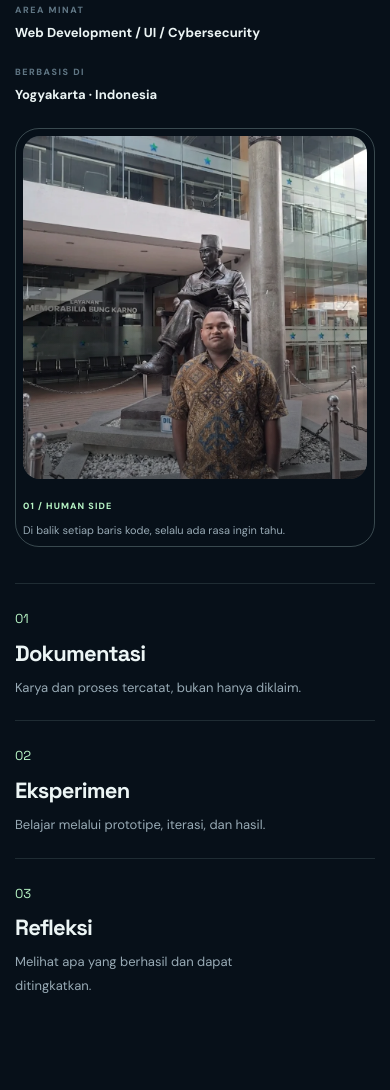
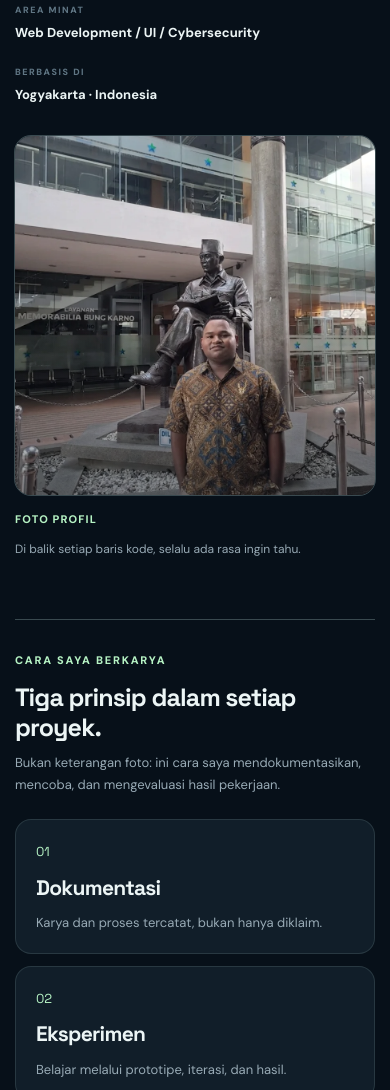
Before and after one commit to lamberthrumpaidus/Portfolio, a plain HTML site: page index.html in a window 390 px wide. Shown: the part 1547-2637 px from the top of the page. Drawn offline with Linux system fonts and the light colour scheme.

Commit message:
Add files via upload

```diff
--- a/assets/css/style.css
+++ b/assets/css/style.css
@@ -259,3 +259,31 @@ dialog{color:var(--text)}dialog::backdrop{background:rgba(2,9,12,.8);backdrop-fi
   .music-widget .music-playlist {flex-wrap: wrap;}
   .music-widget .music-playlist .track-btn {min-width: 0;}
 }
+
+
+/* Profil & prinsip kerja — jelas terpisah, fleksibel pada HP */
+.about .portrait-wrap{position:relative; isolation:isolate; overflow:visible;}
+.about .portrait-wrap::before{content:none !important;}
+.about .portrait-frame{border-radius:clamp(16px,3vw,24px); overflow:hidden; outline:1px solid var(--lineStrong); outline-offset:0; background:var(--surface);}
+.about .portrait-frame>img{display:block; width:100%; height:auto; object-fit:contain; object-position:center;}
+.about .portrait-wrap figcaption{margin-top:20px; display:flex; align-items:flex-start; justify-content:space-between; gap:12px 22px; flex-wrap:wrap;}
+.about .portrait-wrap figcaption .photo-num{font-size:11px; color:var(--mint); letter-spacing:.1em;}
+.values-intro{margin-top:clamp(58px,8vw,110px); max-width:800px; padding-top:30px; border-top:1px solid var(--lineStrong);}
+.values-kicker{font-size:11px; font-weight:800; letter-spacing:.16em; color:var(--mint);}
+.values-intro h3{font-family:var(--display); font-size:clamp(25px,3vw,41px); letter-spacing:-.035em; line-height:1.2; margin:10px 0; color:var(--text);}
+.values-intro p{font-size:14px; line-height:1.75; color:var(--muted); margin:0; max-width:660px;}
+.about .values-strip{margin-top:25px; border-top:0; gap:12px;}
+.about .values-strip>div{border:1px solid var(--line); background:var(--surface); border-radius:16px; padding:20px 22px; min-width:0;}
+.about .values-strip>div+div{border-left:1px solid var(--line); padding-left:22px; border-top:1px solid var(--line);}
+.about .values-strip h3{font-size:clamp(21px,2vw,26px);}
+@media(max-width:720px){
+ .about .portrait-wrap{width:100%; max-width:100%; margin:0;}
+ .about .portrait-frame{width:100%; height:auto;}
+ .about .portrait-frame>img{width:100%; height:auto; max-height:none;}
+ .about .portrait-wrap figcaption{margin:16px 0 0; font-size:12px;}
+ .values-intro{margin-top:60px; padding-top:26px;}
+ .values-intro p{font-size:13px;}
+ .about .values-strip{display:grid; grid-template-columns:1fr; gap:12px; margin-top:22px;}
+ .about .values-strip>div,.about .values-strip>div+div{padding:18px 20px;}
+ .about .values-strip h3{margin:7px 0;}
+}
--- a/assets/js/app.js
+++ b/assets/js/app.js
@@ -11,7 +11,7 @@ function renderProjects(){const f=projects.slice(2).filter(p=>(filter==='all'||p
 function renderSkills(){$('#expertiseGrid').innerHTML=skills.map((s,i)=>`<article class="skill-card"><div class="skill-top"><span class="skill-icon">${['⌘','◈','⌁','✳'][i]}</span><span>0${i+1}</span></div><h3>${esc(s.title[lang==='id'?0:1])}</h3><p>${esc(s.desc[lang==='id'?0:1])}</p><div class="skill-tags">${s.tags.map(x=>`<span>${esc(x)}</span>`).join('')}</div></article>`).join('');$('#processGrid').innerHTML=steps.map(s=>`<article class="process-card"><span class="process-index">${s.number}</span><span class="process-icon">${esc(s.icon)}</span><h3>${esc(s.title[lang==='id'?0:1])}</h3><p>${esc(s.desc[lang==='id'?0:1])}</p></article>`).join('');}
 function openProject(id){let idx=projects.findIndex(p=>p.id===id);if(idx<0)return;currentProject=idx;const p=projects[idx];$('#dialogContent').innerHTML=`<div class="case-hero"><img src="${esc(p.image)}" alt="Tampilan ${esc(p.title)}"><span>${esc(p.type)} / ${esc(p.number)}</span><h2 id="dialogTitle">${esc(p.title)}</h2><p>${esc(projectText(p,'summary'))}</p></div><div class="case-details">${[['01',tr('Tantangan','Challenge'),'problem'],['02',tr('Pendekatan','Approach'),'approach'],['03',tr('Hasil','Outcome'),'outcome'],['04',tr('Refleksi','Reflection'),'reflection']].map(([n,label,k])=>`<section><span>${n} / ${label}</span><p>${esc(projectText(p,k))}</p></section>`).join('')}<section><span>TOOLS & TECHNOLOGIES</span><div class="project-tags">${p.stack.map(x=>`<span>${esc(x)}</span>`).join('')}</div></section></div>`;const d=$('#projectDialog');if(!d.open)d.showModal();}
 const translations={
-'nav.about':['Tentang','About'],'nav.work':['Karya','Work'],'nav.expertise':['Keahlian','Expertise'],'nav.process':['Proses','Process'],'nav.playground':['Lab','Lab'],'nav.contact':['Kontak','Contact'],'nav.cta':['Diskusi proyek ↗','Discuss a project ↗'],
+'about.portrait':['FOTO PROFIL','PORTRAIT'], 'about.principlesLabel':['CARA SAYA BERKARYA','MY WORK PRINCIPLES'], 'about.principlesTitle':['Tiga prinsip dalam setiap proyek.','Three principles behind every project.'], 'about.principlesDesc':['Dokumentasi, eksperimen, dan refleksi adalah proses kerja saya — bukan keterangan foto.','Documentation, experimentation, and reflection describe my workflow — not the photo.'], 'about.value1':['Dokumentasi','Documentation'], 'about.value2':['Eksperimen','Experimentation'], 'about.value3':['Refleksi','Reflection'], 'about.value1desc':['Karya dan proses tercatat, bukan hanya diklaim.','Work and progress documented, not simply claimed.'], 'about.value2desc':['Belajar melalui prototipe, iterasi, dan hasil.','Learning through prototypes, iterations, and outcomes.'], 'about.value3desc':['Melihat apa yang berhasil dan dapat ditingkatkan.','Reviewing what worked and what can improve.'], 'nav.about':['Tentang','About'],'nav.work':['Karya','Work'],'nav.expertise':['Keahlian','Expertise'],'nav.process':['Proses','Process'],'nav.playground':['Lab','Lab'],'nav.contact':['Kontak','Contact'],'nav.cta':['Diskusi proyek ↗','Discuss a project ↗'],
 'hero.line1':['Membangun','Turning'],'hero.line2':['ide menjadi','ideas into'],'hero.line3':['pengalaman.','experiences.'],'hero.view':['Jelajahi karya','Explore work'],'hero.about':['Kenali saya','About me'],'hero.scroll':['SCROLL UNTUK EKSPLORASI','SCROLL TO EXPLORE'],
 'about.label':['TENTANG SAYA','ABOUT ME'],'work.label':['KARYA PILIHAN','SELECTED WORK'],'skills.label':['PETA KEAHLIAN','EXPERTISE'],'process.label':['CARA BERPIKIR','MY PROCESS'],'lab.label':['LAB INTERAKTIF','INTERACTIVE LAB'],'contact.label':['HUBUNGI SAYA','CONTACT'],'contact.copy':['Salin alamat email','Copy email'],'contact.send':['Buka aplikasi email','Open email app'],'footer.up':['Kembali ke atas','Back to top'],
 'work.filterAll':['Semua','All'],'work.filterWeb':['Web & Tools','Web & Tools'],'work.filterScience':['Sains & Riset','Science & Research'],'work.filterCreative':['Kreatif & Interaktif','Creative & Interactive']};
--- a/index.html
+++ b/index.html
@@ -186,9 +186,14 @@
           <figure class="portrait-wrap reveal">
             <div class="portrait-frame"><img src="assets/images/portrait.webp" loading="lazy" width="900" height="899"
                 alt="Potret Lamberth di depan sebuah gedung"><span class="portrait-glare"></span></div>
-            <figcaption><span class="photo-num">01 / HUMAN SIDE</span><span data-i18n="about.caption">Di balik setiap
+            <figcaption><span class="photo-num" data-i18n="about.portrait">FOTO PROFIL</span><span data-i18n="about.caption">Di balik setiap
                 baris kode, selalu ada rasa ingin tahu.</span></figcaption>
           </figure>
+        </div>
+        <div class="values-intro reveal" aria-labelledby="valuesTitle">
+          <span class="values-kicker" data-i18n="about.principlesLabel">CARA SAYA BERKARYA</span>
+          <h3 id="valuesTitle" data-i18n="about.principlesTitle">Tiga prinsip dalam setiap proyek.</h3>
+          <p data-i18n="about.principlesDesc">Bukan keterangan foto: ini cara saya mendokumentasikan, mencoba, dan mengevaluasi hasil pekerjaan.</p>
         </div>
         <div class="values-strip reveal">
           <div><span class="value-glyph">01</span>
```
